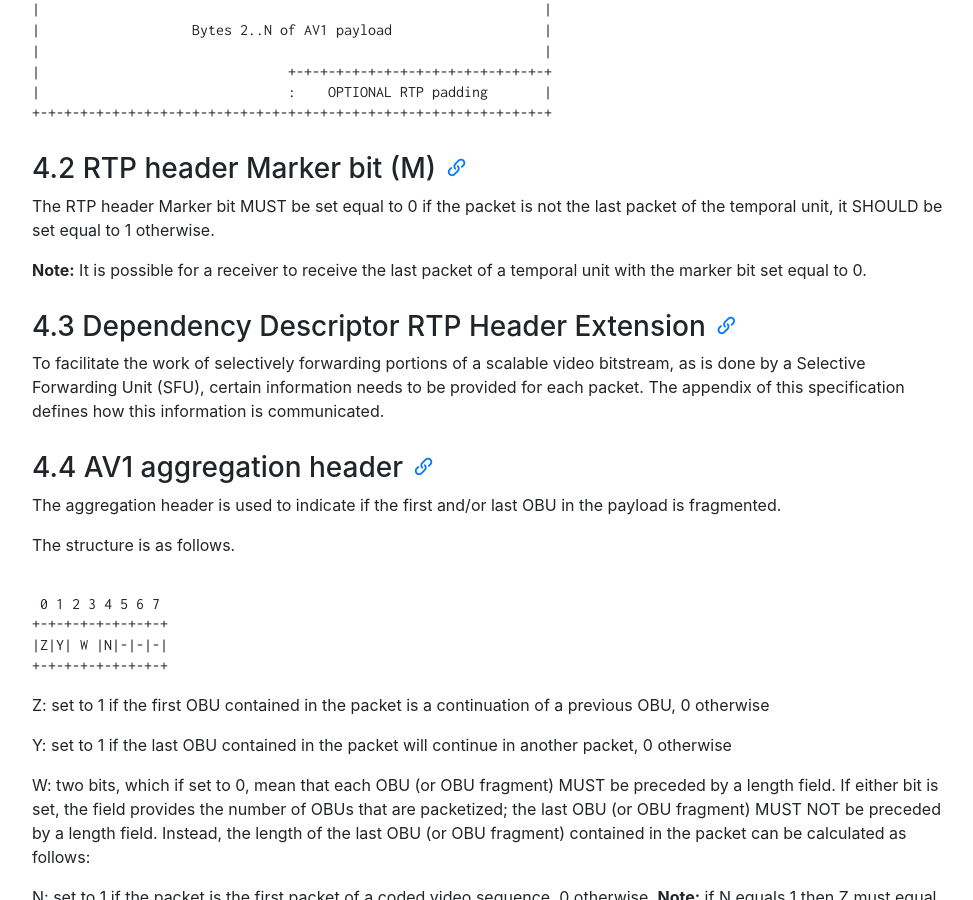
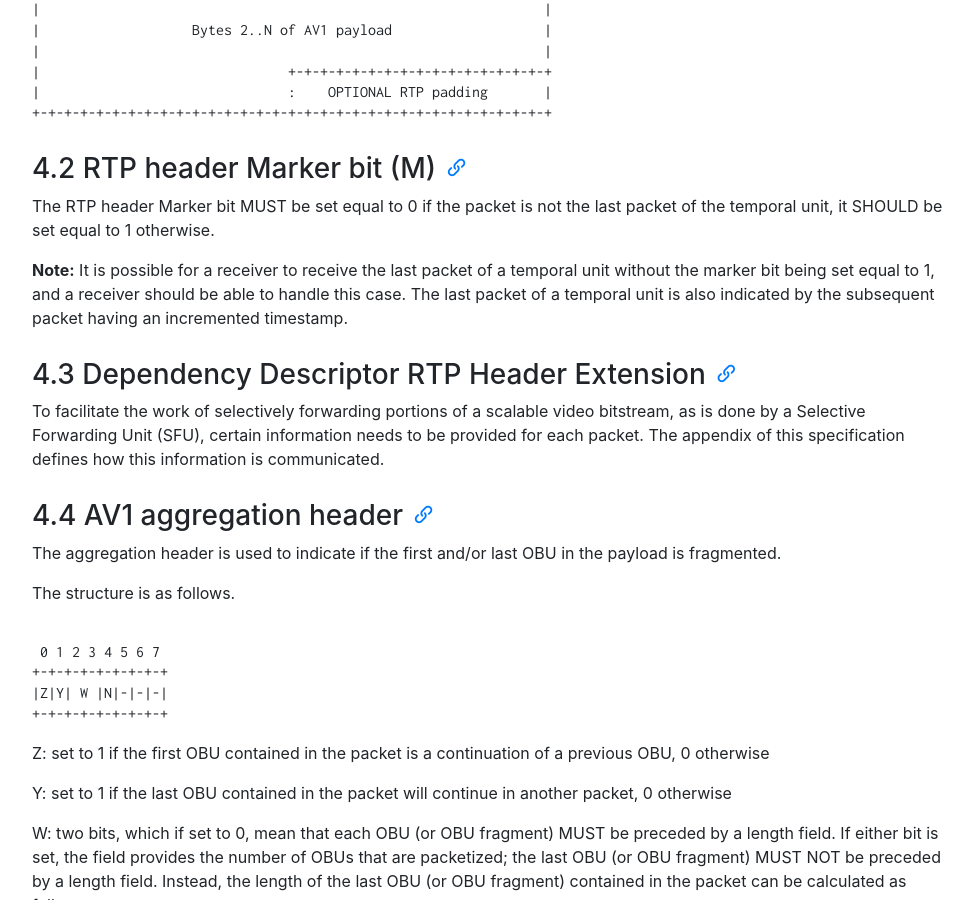
Before and after one commit to AOMediaCodec/av1-rtp-spec, a Jekyll site: the page built from index.md, in a window 1280 px wide and 900 px high, scrolled down 4017 px. Shown: the whole window, without its empty margins (53-1026 px from the left). Built offline with Jekyll 4.4.1, drawn with Linux system fonts in a browser that asks for light colours; nearby versions of some CDN libraries.

Commit message:
Updated note.

```diff
--- a/av1-rtp-spec.md
+++ b/av1-rtp-spec.md
@@ -170,7 +170,7 @@ detailed later in this document.
 
 The RTP header Marker bit MUST be set equal to 0 if the packet is not the last packet of the temporal unit, it SHOULD be set equal to 1 otherwise.
 
-**Note:** It is possible for a receiver to receive the last packet of a temporal unit with the marker bit set equal to 0.
+**Note:** It is possible for a receiver to receive the last packet of a temporal unit without the marker bit being set equal to 1, and a receiver should be able to handle this case. The last packet of a temporal unit is also indicated by the subsequent packet having an incremented timestamp.
 
 ### 4.3  Dependency Descriptor RTP Header Extension
 
```
